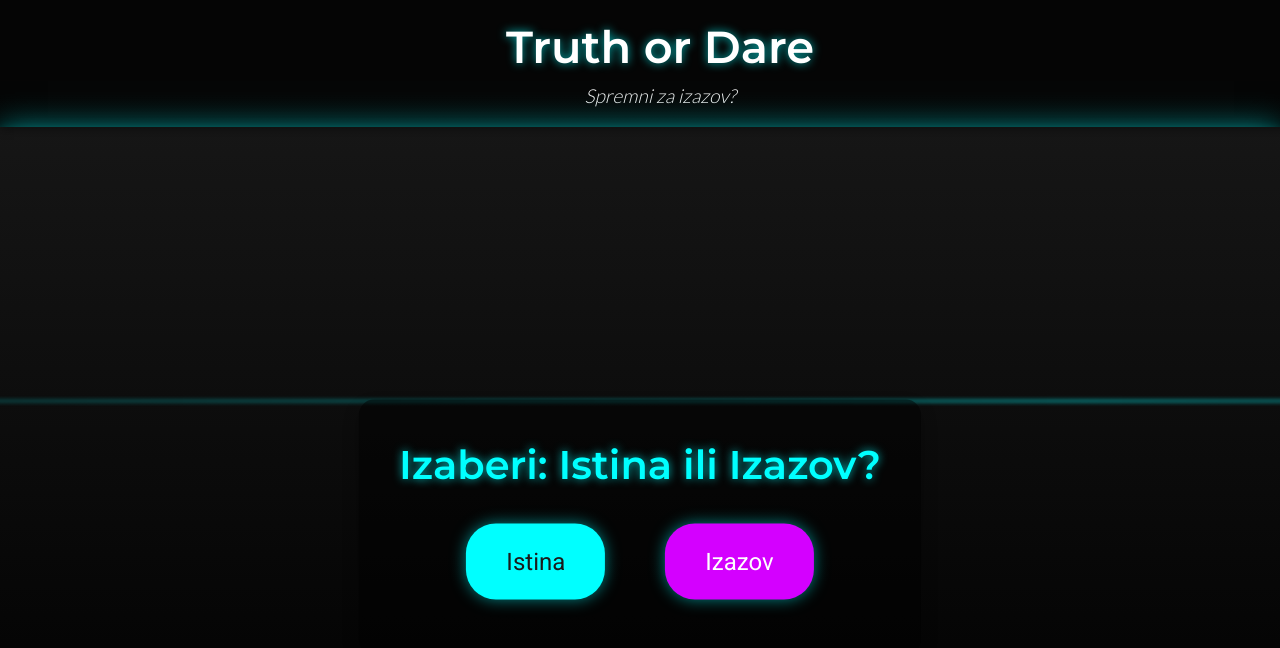
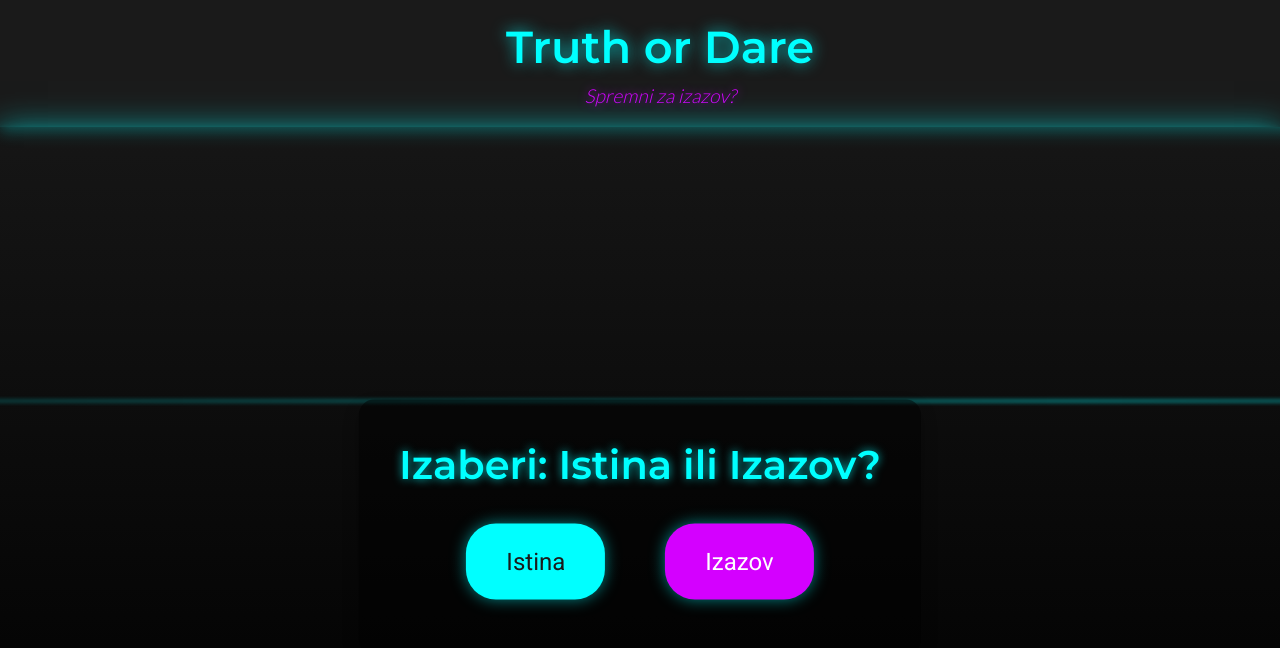
Before and after one commit to markom132/TruthOrDareApp, a React (Create React App) app in the folder truth-or-dare/: page / in a window 1280 px wide. Shown: the top 648 px of the page. Built offline with nearby package versions, Linux system fonts and the light colour scheme.

Commit message:
update header

```diff
--- a/truth-or-dare/src/styles/Header.css
+++ b/truth-or-dare/src/styles/Header.css
@@ -1,12 +1,12 @@
 .header-container {
     width: 100%;
-    background-color:rgba(0, 0, 0, 0.8);
+    background: #1A1A1A;
     padding: 20px;
-    color: #ffffff;
+    color: #00FFFF;
     display: flex;
     justify-content: center;
     align-items: center;
-    box-shadow: 0 4px 8px rgba(0, 0, 0, 0.3);
+    box-shadow: 0 4px 15px rgba(0, 255, 255, 0.3);
 }
 
 .header-content {
@@ -18,7 +18,8 @@
     font-size: 2.8em;
     font-weight: 600;
     margin: 0;
-    text-shadow: 0 0 10px rgba(0, 255, 255, 0.7);
+    color: #00FFFF;
+    text-shadow: 0 0 15px rgba(0, 255, 255, 0.7);
 }
 
 .description {
@@ -27,5 +28,6 @@
     font-weight: 300;
     margin: 10px 0 0 0;
     font-style: italic;
-    color: #f0f0f0;
+    color: #D400FF;
+    text-shadow: 0 0 10px rgba(212, 0, 255, 0.7);
 }
```
